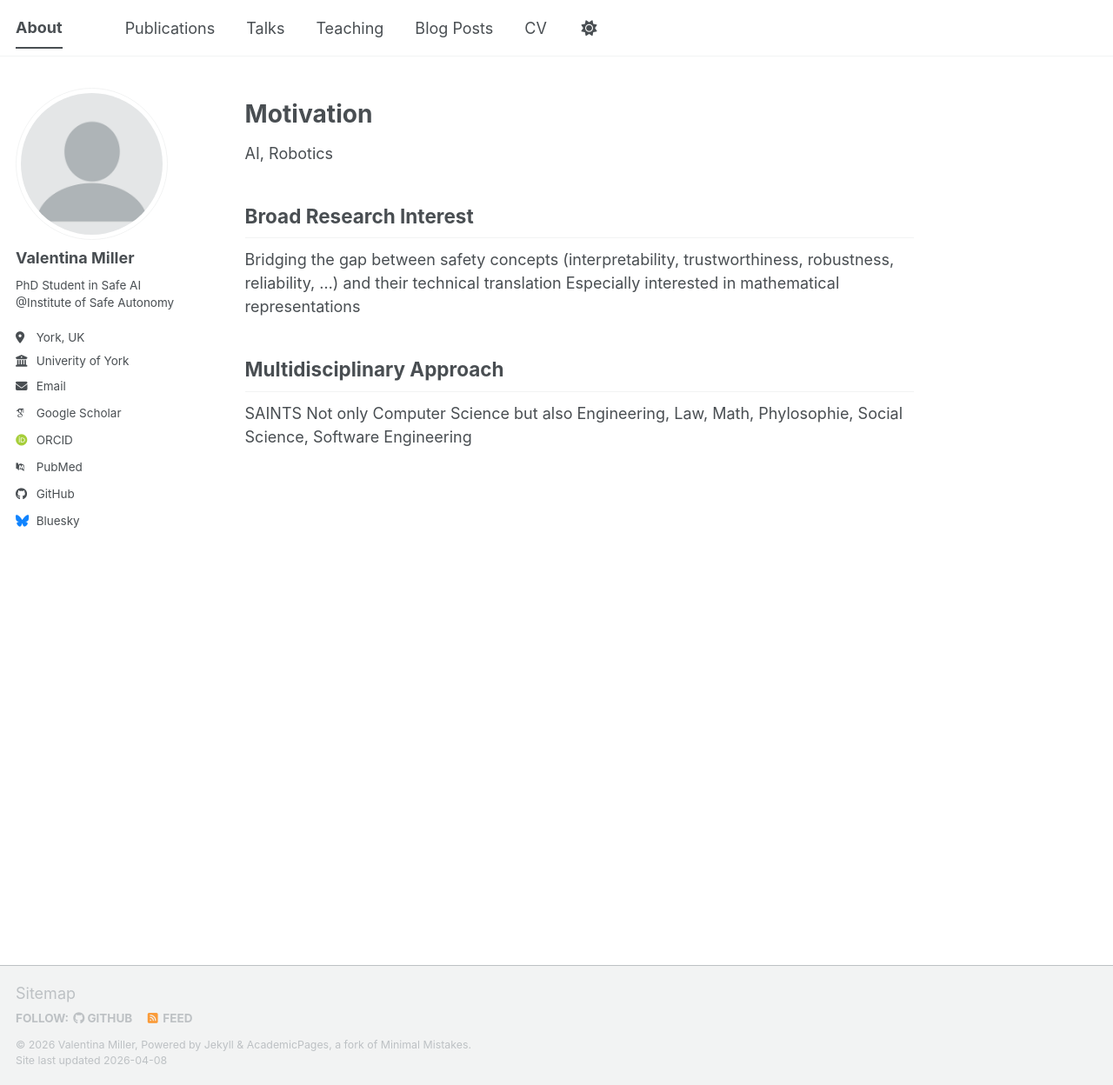
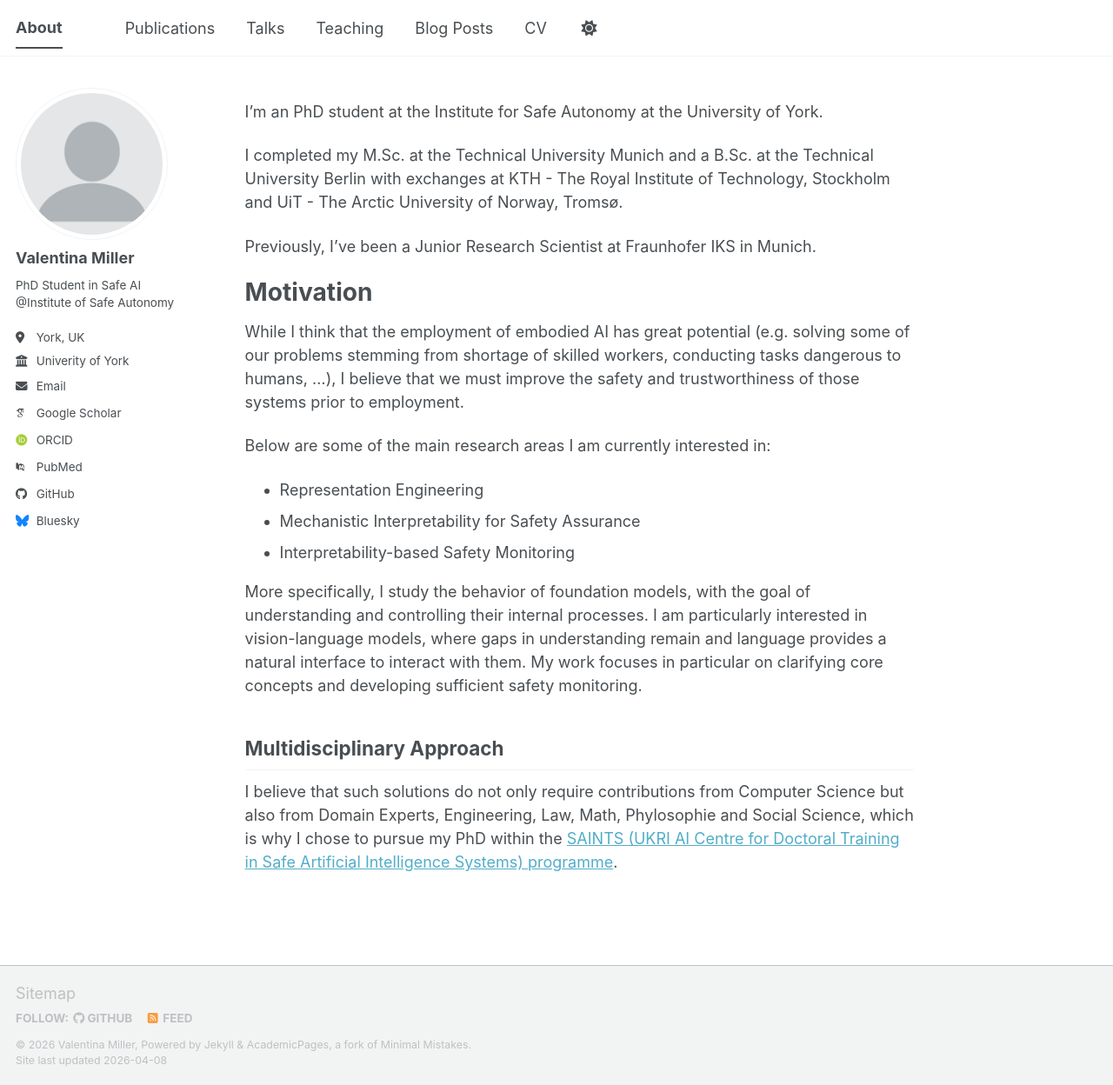
Before and after one commit to ValentinaMiller/ValentinaMiller.github.io, a Jekyll site: the page built from _pages/about.md, in a window 1280 px wide and 1248 px high. Shown: the whole window at 87% size. Built offline with Jekyll 4.4.1, drawn with Linux system fonts in a browser that asks for light colours; some web fonts are replaced; a script bundle is joined from its source files by our own code; library files that are not in the unit come from our copies.

Commit message:
Update about.md

```diff
--- a/_pages/about.md
+++ b/_pages/about.md
@@ -7,19 +7,25 @@ redirect_from:
   - /about.html
 ---
 
+I'm an PhD student at the Institute for Safe Autonomy at the University of York.
 
+I completed my M.Sc. at the Technical University Munich and a B.Sc. at the Technical University Berlin with exchanges at KTH - The Royal Institute of Technology, Stockholm and UiT - The Arctic University of Norway, Tromsø.
+
+Previously, I’ve been a Junior Research Scientist at Fraunhofer IKS in Munich.
 
 Motivation
 ======
-AI, Robotics
+While I think that the employment of embodied AI has great potential (e.g. solving some of our problems stemming from shortage of skilled workers, conducting tasks dangerous to humans, ...), I believe that we must improve the safety and trustworthiness of those systems prior to employment.
 
-Broad Research Interest
-------
-Bridging the gap between safety concepts (interpretability, trustworthiness, robustness, reliability, ...) and their technical translation
-Especially interested in mathematical representations
+Below are some of the main research areas I am currently interested in:
 
+- Representation Engineering
+- Mechanistic Interpretability for Safety Assurance
+- Interpretability-based Safety Monitoring
+
+More specifically, I study the behavior of foundation models, with the goal of understanding and controlling their internal processes. I am particularly interested in vision-language models, where gaps in understanding remain and language provides a natural interface to interact with them. My work focuses in particular on clarifying core concepts and developing sufficient safety monitoring.
 
 Multidisciplinary Approach
 ------
-SAINTS
-Not only Computer Science but also Engineering, Law, Math, Phylosophie, Social Science, Software Engineering
+
+I believe that such solutions do not only require contributions from Computer Science but also from Domain Experts, Engineering, Law, Math, Phylosophie and Social Science, which is why I chose to pursue my PhD within the [SAINTS (UKRI AI Centre for Doctoral Training in Safe Artificial Intelligence Systems) programme](https://www.saints-cdt.ai/).
```
